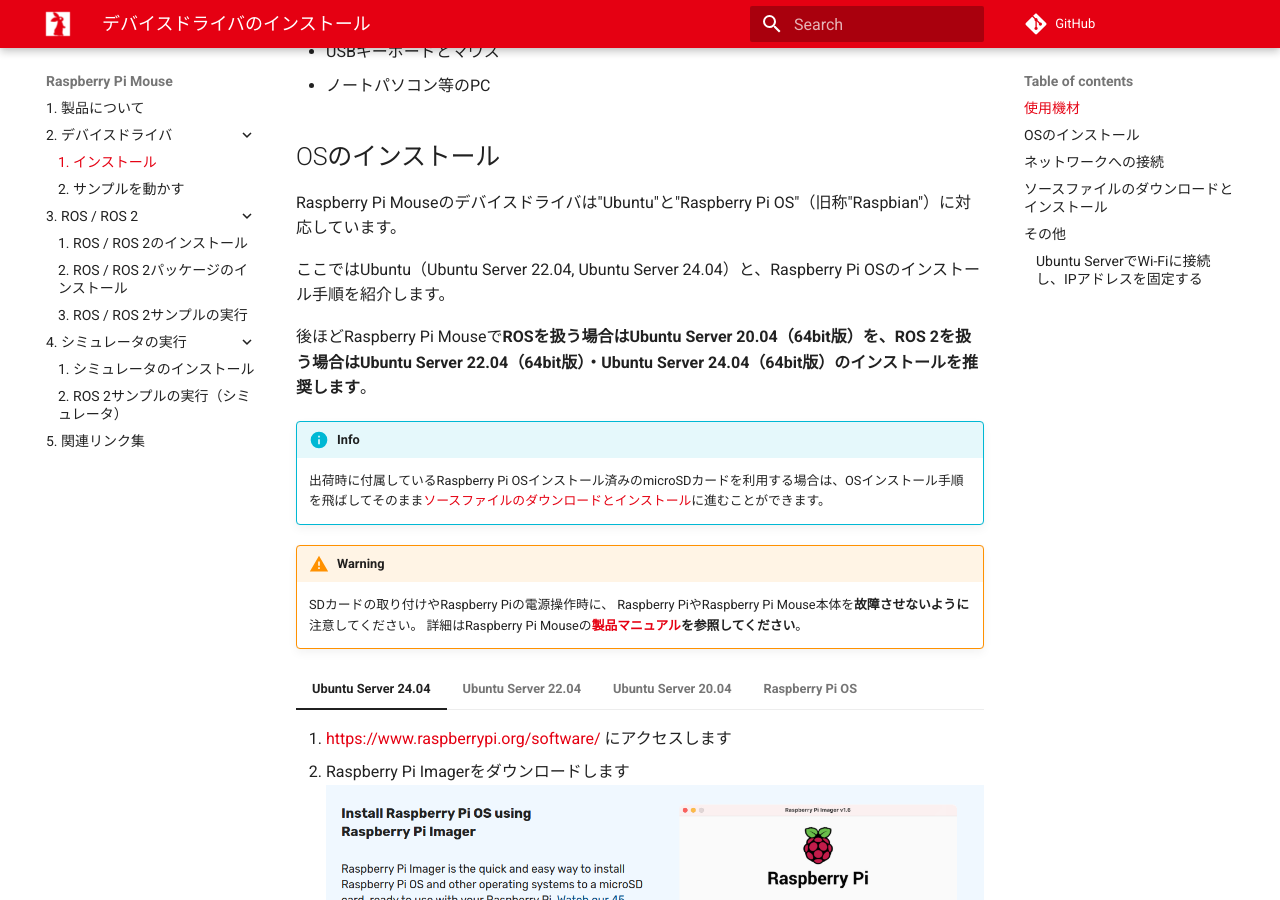
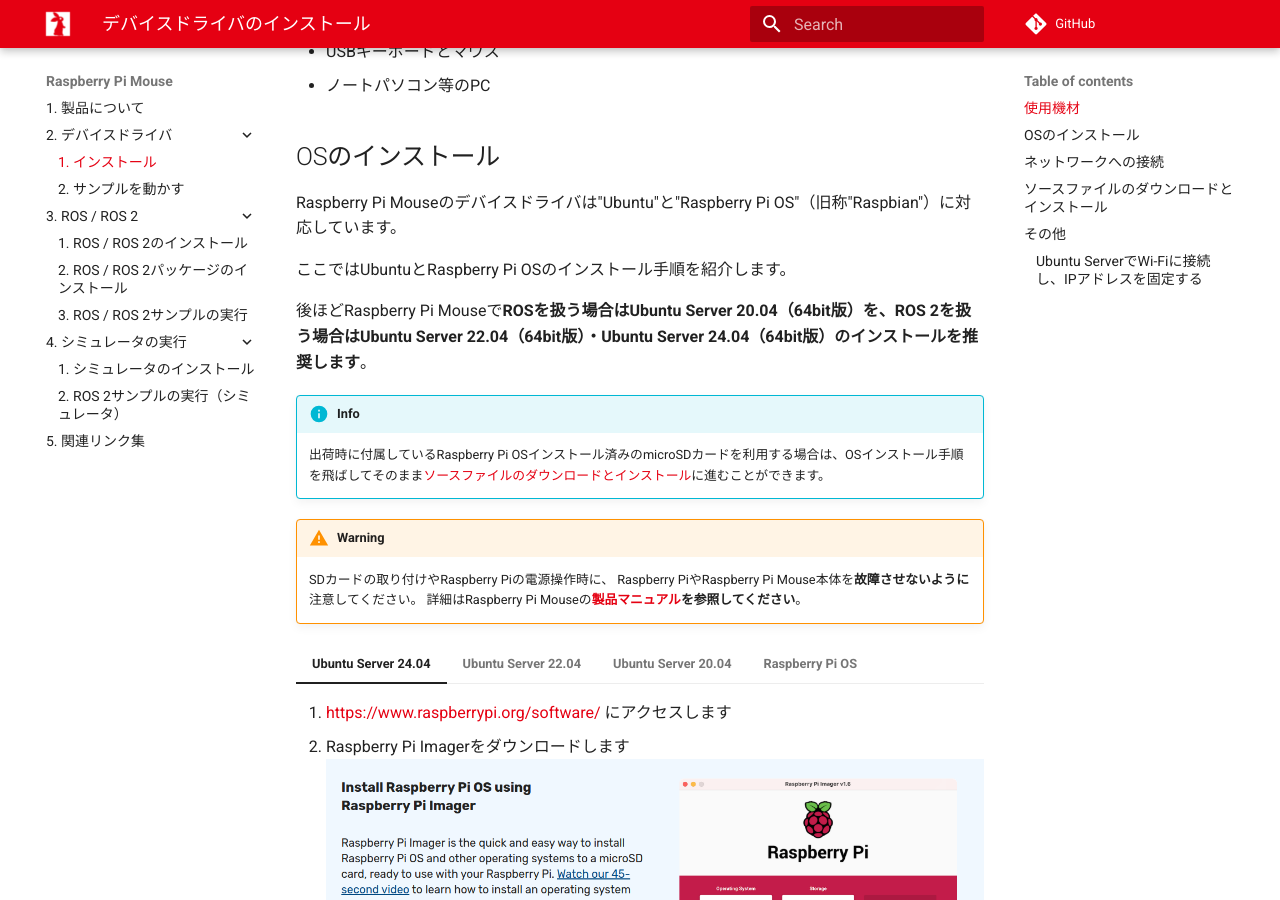
Before and after one commit to rt-net/tutorials, an MkDocs documentation site: the page built from docs/raspimouse/driver/install.md, in a window 1280 px wide and 900 px high, scrolled down 548 px. Built offline with MkDocs 1.6.1 and Material for MkDocs 9.7.7, drawn with Linux system fonts in a browser that asks for light colours; comment, search, counter and statistics services are not loaded.

Commit message:
文章中のバージョンごとのUbuntuの列挙を`Ubuntu`1単語での記述に変更
Co-authored-by: YusukeKato <YusukeKato@users.noreply.github.com>

```diff
--- a/docs/raspimouse/driver/install.md
+++ b/docs/raspimouse/driver/install.md
@@ -29,7 +29,7 @@
 
 Raspberry Pi Mouseのデバイスドライバは"Ubuntu"と"Raspberry Pi OS"（旧称"Raspbian"）に対応しています。
 
-ここではUbuntu（Ubuntu Server 22.04, Ubuntu Server 24.04）と、Raspberry Pi OSのインストール手順を紹介します。
+ここではUbuntuとRaspberry Pi OSのインストール手順を紹介します。
 
 後ほどRaspberry Pi Mouseで**ROSを扱う場合はUbuntu Server 20.04（64bit版）を、ROS 2を扱う場合はUbuntu Server 22.04（64bit版）・Ubuntu Server 24.04（64bit版）のインストールを推奨します**。
 
```
